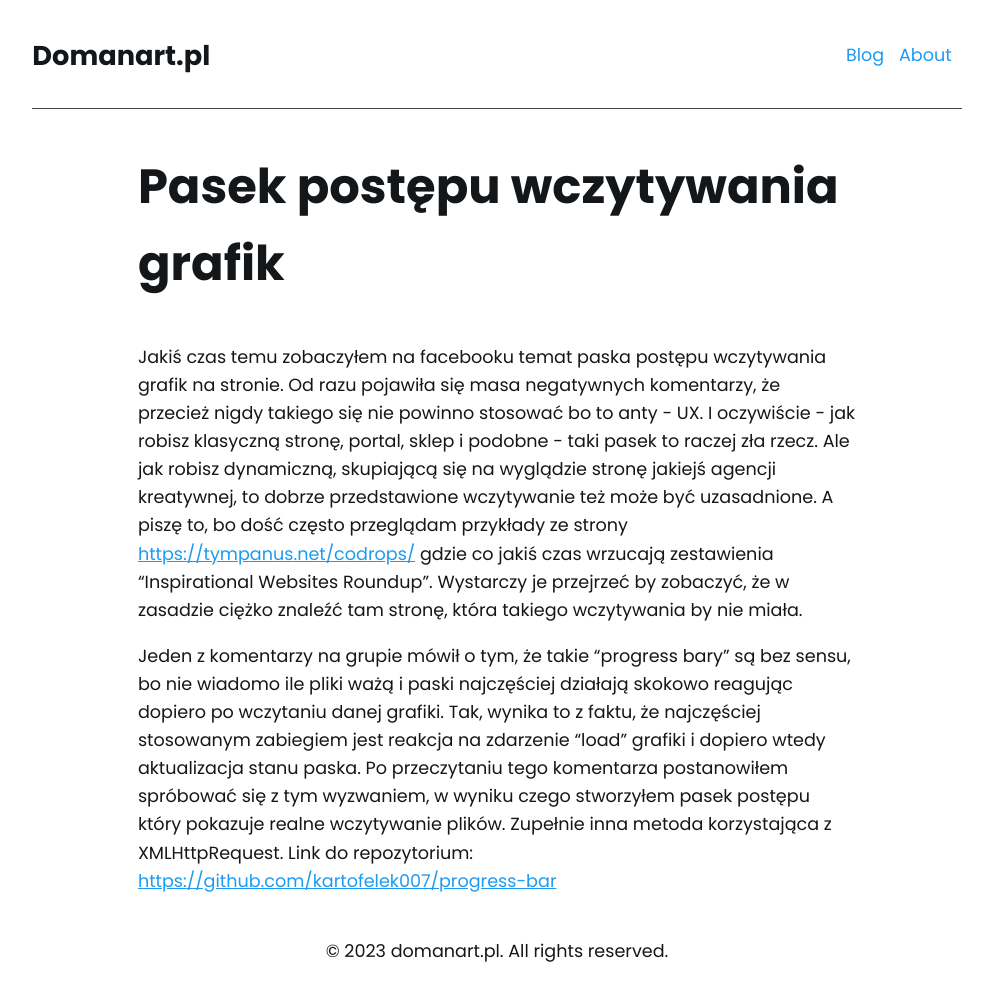
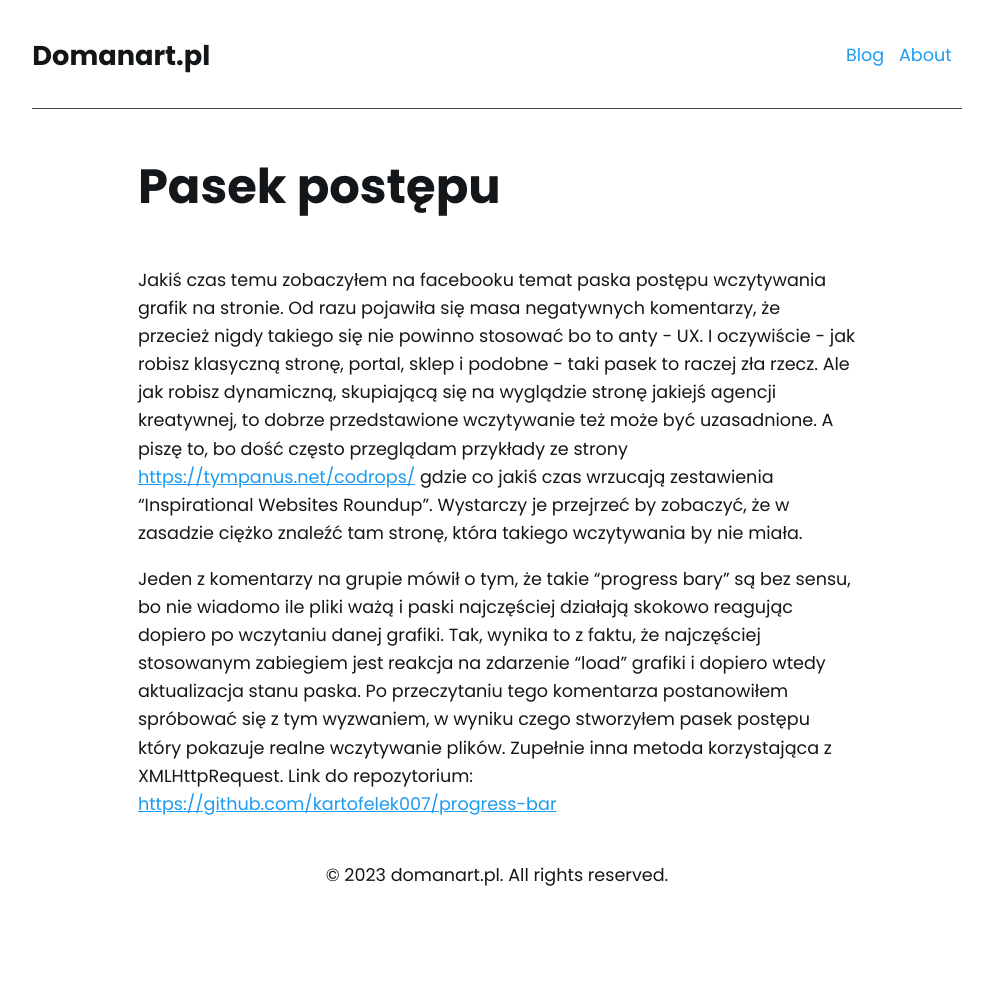
Before and after one commit to kartofelek007/blog, an Astro site: page /blog/progress-bar in a window 1280 px wide. Shown: the whole page, without its empty margins (143-1136 px from the left). After the commit the page ends 934 px from the top, so only its background shows below. Built offline with nearby package versions, Linux system fonts and the light colour scheme; Astro itself is replaced by a stand-in of ours.

Commit message:
zamiana tytuu wpisu

```diff
--- a/src/content/blog/progress-bar/index.md
+++ b/src/content/blog/progress-bar/index.md
@@ -1,5 +1,5 @@
 ---
-title: 'Pasek postępu wczytywania grafik'
+title: 'Pasek postępu'
 pubDate: 2023-06-21
 tags: ["progress", "js"]
 ---
```
